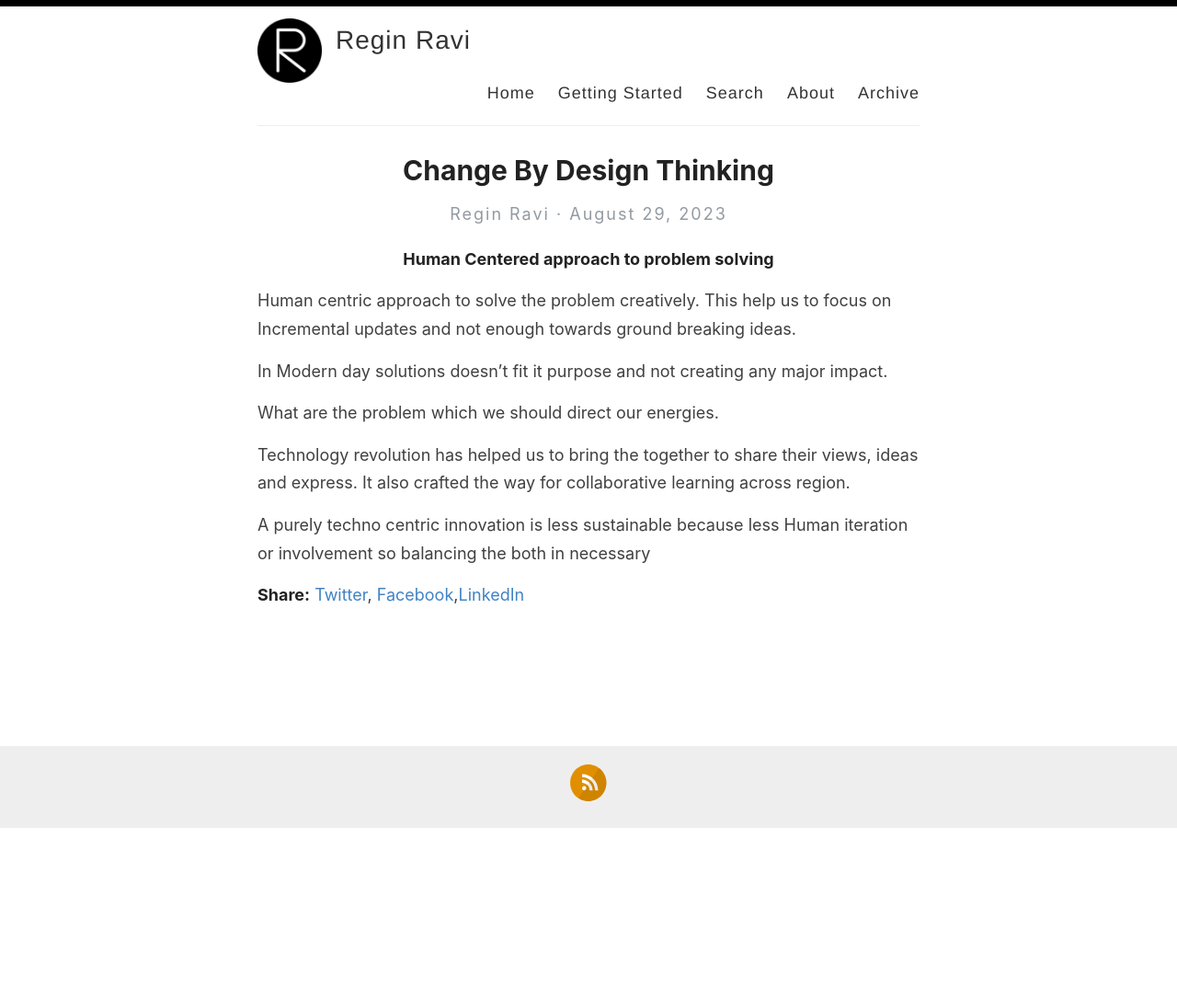
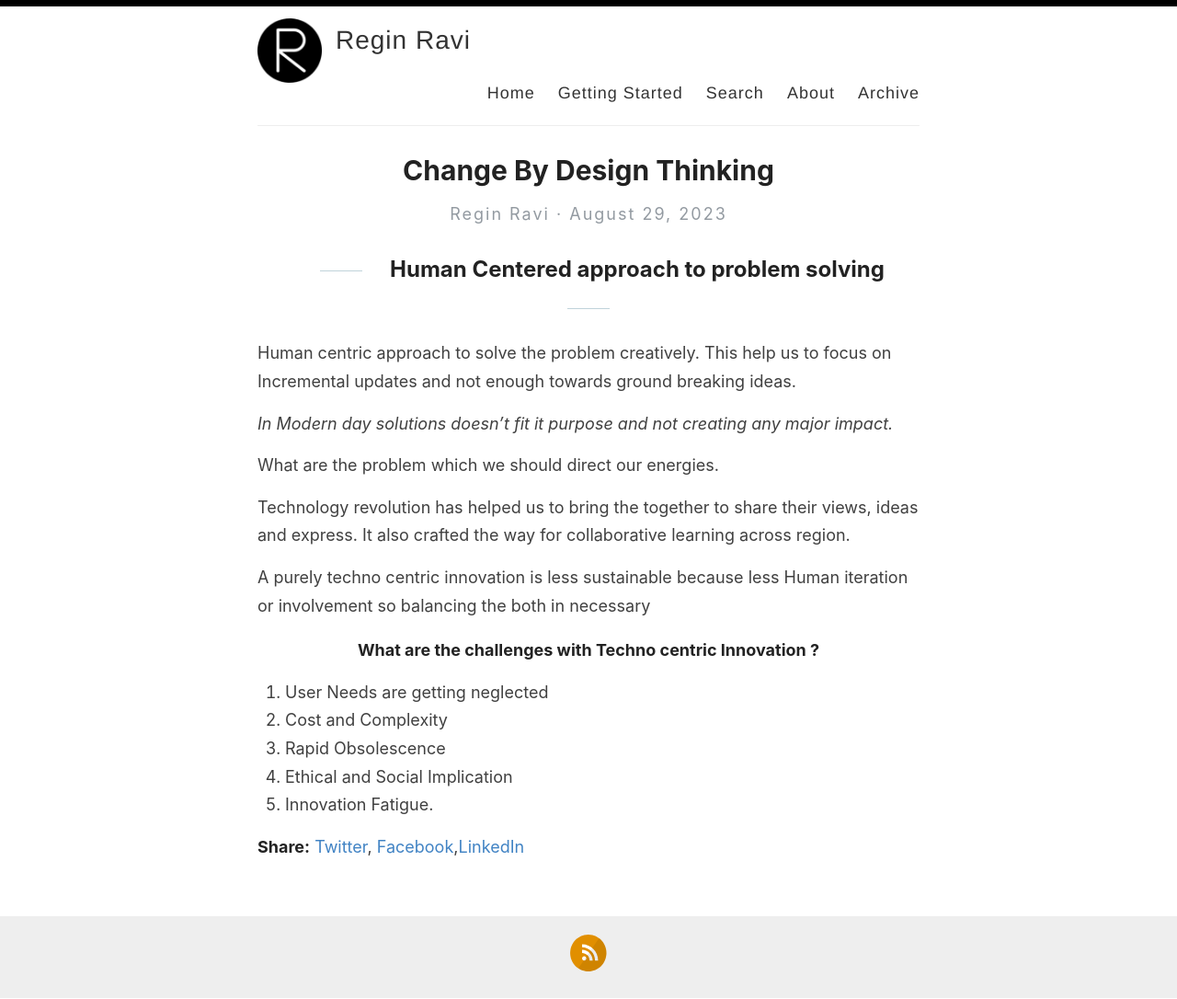
Before and after one commit to ReginRavi/reginravi.github.io, a Jekyll site: the page built from _posts/2023-08-29-Change-by-Design-Thinking.md, in a window 1280 px wide. Shown: the whole page at 92% size. Built offline with Jekyll 4.4.1, drawn with Linux system fonts in a browser that asks for light colours; our own code applies the rules of GitHub Pages for plain Markdown files; before the commit the page ends 901 px from its top, so only the background shows below that.

Commit message:
Update 2023-08-29-Change-by-Design-Thinking.md

```diff
--- a/_posts/2023-08-29-Change-by-Design-Thinking.md
+++ b/_posts/2023-08-29-Change-by-Design-Thinking.md
@@ -1,11 +1,19 @@
-###### Human Centered approach to problem solving
+## Human Centered approach to problem solving
 
 Human centric approach to solve the problem creatively. This help us to focus on Incremental updates and not enough towards ground breaking ideas.
 
-In Modern day solutions doesn't fit it purpose and not creating any major impact.
+*In Modern day solutions doesn't fit it purpose and not creating any major impact.*
 
 What are the problem which we should direct our energies.
 
 Technology revolution has helped us to bring the together to share their views, ideas and express. It also crafted the way for collaborative learning across region.
 
 A purely techno centric innovation is less sustainable because less Human iteration or involvement so balancing the both in necessary
+
+#### What are the challenges with Techno centric Innovation ?
+
+1. User Needs are getting neglected
+2. Cost and Complexity
+3. Rapid Obsolescence
+4. Ethical and Social Implication
+5. Innovation Fatigue.
```
